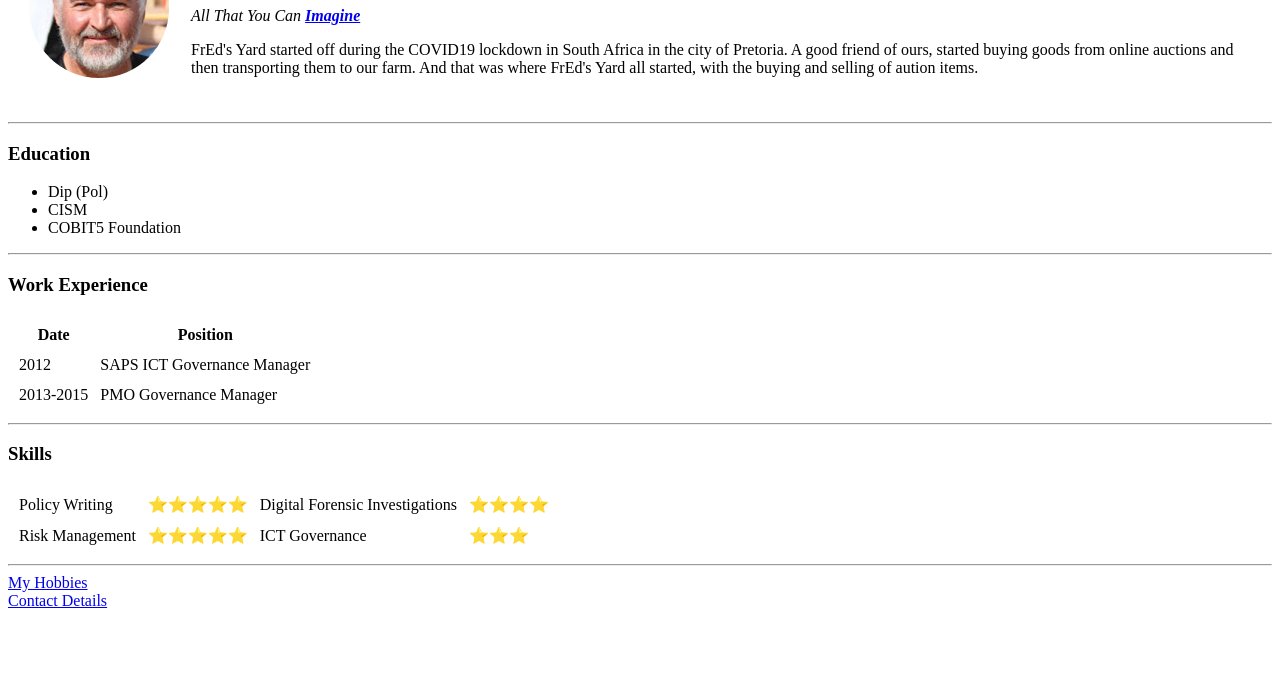
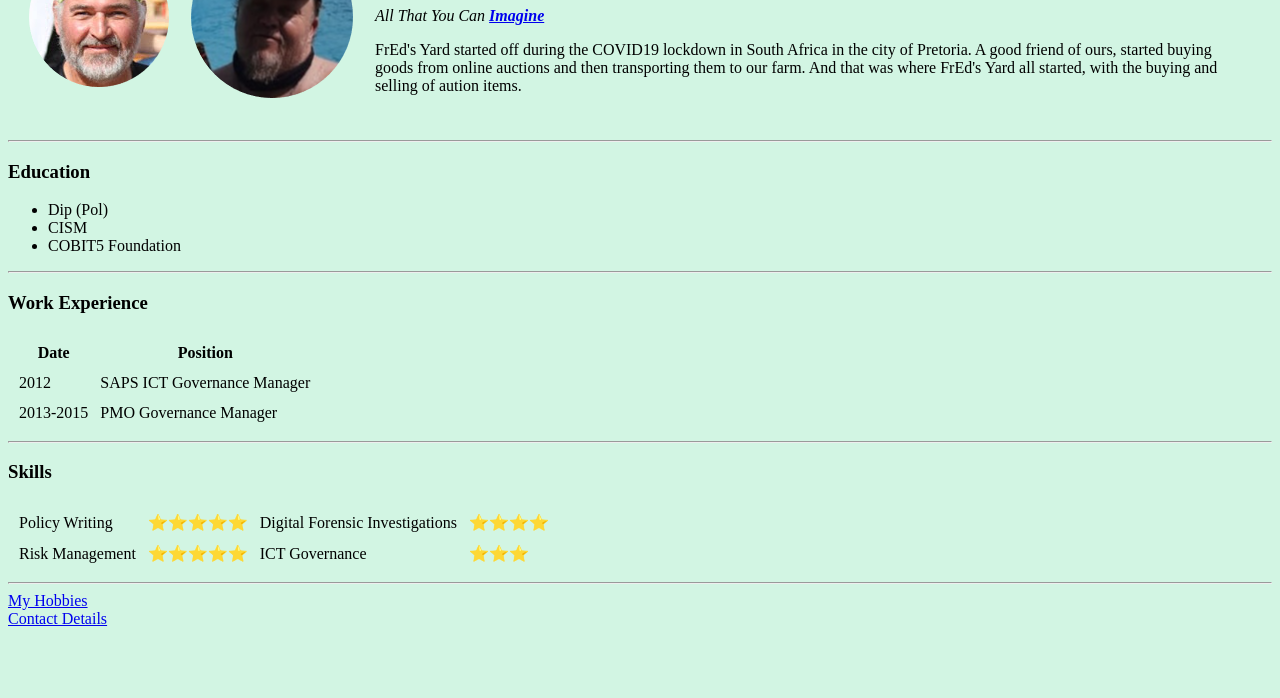
Before and after one commit to francoisvs/cv, a plain HTML site: page index.html in a window 1280 px wide. Shown: the part 102-800 px from the top of the page. Drawn offline with Linux system fonts and the light colour scheme.

Commit message:
Added Eds pic

```diff
--- a/index.html
+++ b/index.html
@@ -6,10 +6,11 @@
   <title>🎣 FrEd's Yard 🎪</title>
 </head>
 
-<body>
+<body style="background-color: #d2f5e3">
   <table cellspacing="20">
     <tr>
       <td><img src="images/francois circle.png" alt="francois profile picture"></td>
+      <td><img src="images/eds circle.png" alt="eddie profile picture"></td>
       <td>  <h1>FrEd's Yard</h1>
         <p><em>All That You Can <strong><a href="https://www.bluelinetechnologies.co.za/">Imagine</a></strong></em></p>
         <p>FrEd's Yard started off during the COVID19 lockdown in South Africa in the city of Pretoria. A good friend of ours, started buying goods from online auctions and then transporting them to our farm. And that was where FrEd's Yard all started, with the buying and selling of aution items.</p></td>
```
Also changed, not shown: images/eds circle.png (added).
